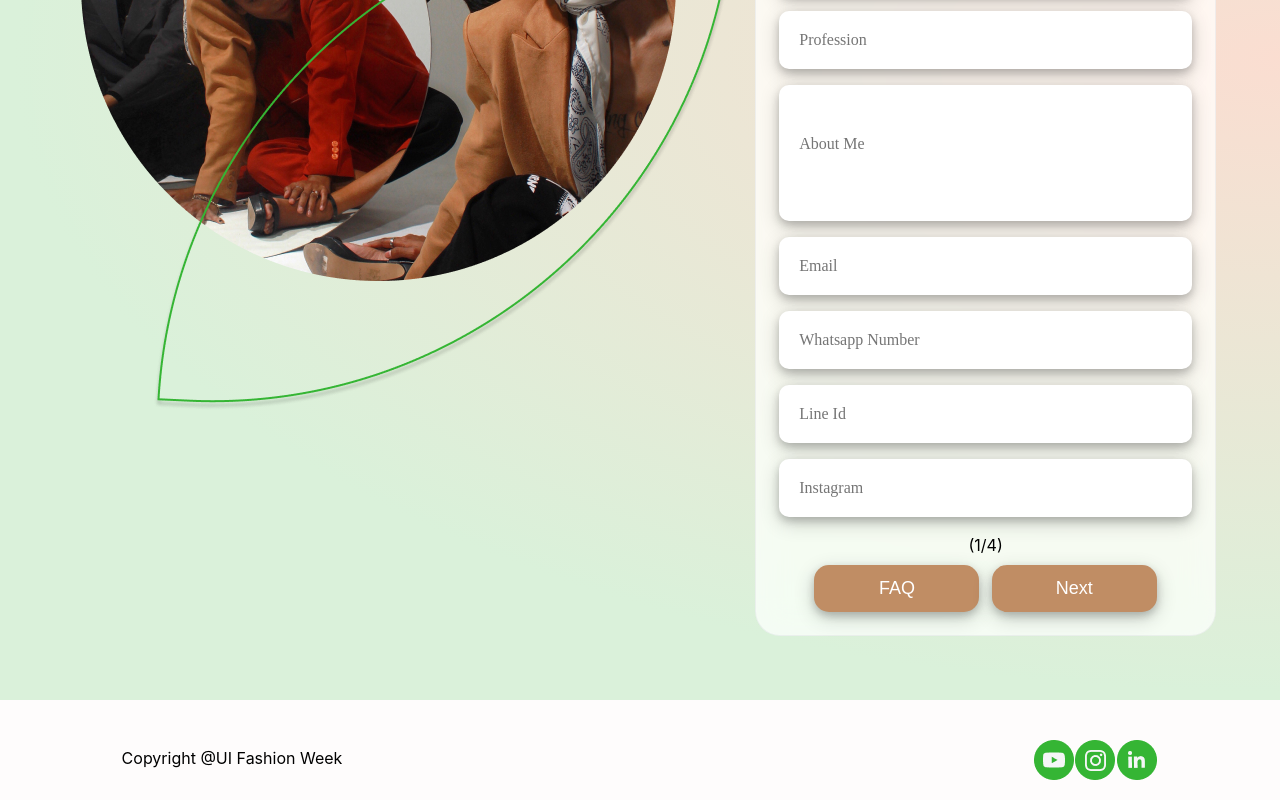
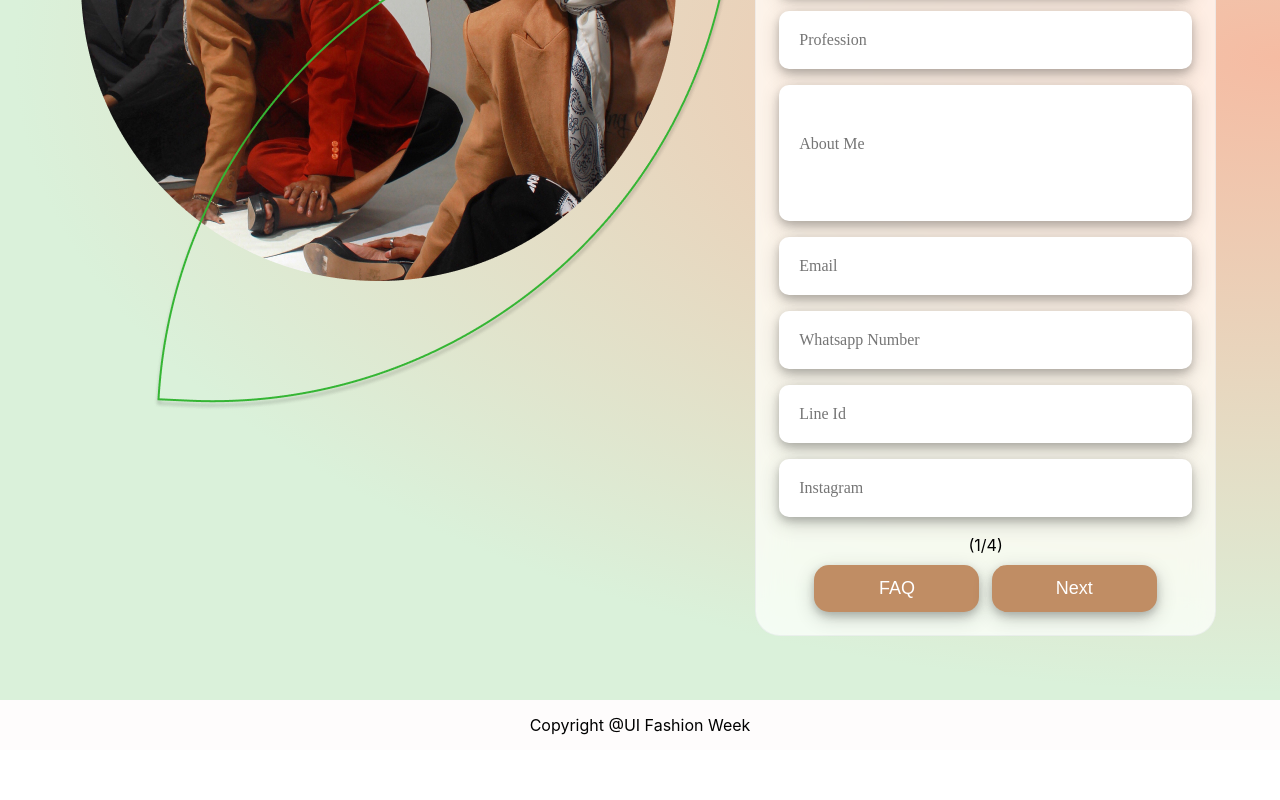
Before and after one commit to idahdam/uifashionweek, a React (Create React App) app: page /register in a window 1280 px wide. Shown: the part 644-1444 px from the top of the page. After the commit the page ends 1394 px from the top, so only its background shows below. Built offline with nearby package versions, Linux system fonts and the light colour scheme; a web font is replaced by a local one.

Commit message:
home update

```diff
--- a/src/components/footer/footer.elements.js
+++ b/src/components/footer/footer.elements.js
@@ -3,9 +3,8 @@ import styled from "styled-components";
 export const Footer = styled.div`
   background: rgba(253, 251, 250, 0.6);
   backdrop-filter: blur(20px);
-  height: 100px;
+  height: 50px;
   display: flex;
-  padding: 0 5%;
   justify-content: center;
   align-items: center;
   font-size: 1.2 rem;
@@ -21,25 +20,23 @@ export const FooterContainer = styled.div`
   max-width: 1366px;
   padding-left:5%;
   padding-right:5%;
-  flex-direction: row;
-  flex-wrap: wrap;
-  margin-top: 2%;
   @media (max-width:960px) {
     width: 100%;
-    flex-direction: column;
   }
 `;
 export const FooterLeft = styled.div`
   float: left;
-  width: 40%;
+  width: 100%;
+  text-align:center;
   flex-wrap: wrap;
   flex-direction: row;
   @media (max-width:960px) {
-    margin-bottom:5%;
     top:0;
     width: 100%;
+    overflow-x: hidden;
   }
 `;
+
 export const FooterLogoContainer = styled.div`
   float: right;
   width: 10%;
@@ -47,6 +44,7 @@ export const FooterLogoContainer = styled.div`
   @media (max-width:960px) {
     width: 30%;
     margin-right:2%;
+    overflow-x: hidden;
   }
 `;
 
@@ -63,9 +61,9 @@ export const FooterLink = styled.a`
 export const FooterText = styled.div`
 font-family :"Metropolis"
 font-szie :16px;
-margin-top: 2%;
 @media (max-width:960px) {
   text-align:center;
+  font-size :14px;
 }
 `
 
--- a/src/components/footer/footer.js
+++ b/src/components/footer/footer.js
@@ -20,7 +20,7 @@ const footer = () => {
         <FooterLeft>
           <FooterText>Copyright @UI Fashion Week</FooterText>
         </FooterLeft>
-        <FooterLeft>
+        {/* <FooterLeft>
           <FooterLogoContainer>
             <FooterLink href="li">
               <FooterImgLogo src={Linkedin_logo} alt="uifw" />{" "}
@@ -36,7 +36,7 @@ const footer = () => {
               <FooterImgLogo src={Youtube_logo} alt="uifw" />
             </FooterLink>
           </FooterLogoContainer>
-        </FooterLeft>
+        </FooterLeft> */}
       </FooterContainer>
     </Footer>
   );
--- a/src/components/home/about/about.element.js
+++ b/src/components/home/about/about.element.js
@@ -18,6 +18,7 @@ export const AboutContainerBg = styled(Element)`
   flex-wrap: wrap;
   align: center;
   font-family: Metropolis regular;
+  overflow-x: hidden;
 `;
 
 export const AboutContainer = styled.div`
@@ -72,6 +73,7 @@ export const AboutSection = styled.div`
   margin-top: 2%;
   @media (max-width: 960px) {
     flex-direction: column;
+    overflow-x: hidden;
   }
 `;
 
@@ -86,6 +88,7 @@ export const AboutSectionPart = styled.div`
   flex-wrap: wrap;
   @media (max-width: 960px) {
     flex-direction: column;
+    overflow-x: hidden;
   }
 `;
 
@@ -100,6 +103,7 @@ export const AboutSectionPart2 = styled.div`
   flex-wrap: wrap;
   @media (max-width: 960px) {
     flex-direction: column-reverse;
+    overflow-x: hidden;
   }
 `;
 
--- a/src/components/home/about/about.js
+++ b/src/components/home/about/about.js
@@ -70,8 +70,8 @@ const about = () => {
                     <AboutSectionPartHalfText>
                       UI Fashion Week has a wide range of different people
                       participated in such as models, fashion companies,
-                      influencers, designers, etc. Becaming hot topic in fashion
-                      industry from year to year, UI Fashion Week has been
+                      influencers, designers, etc. Becoming the hot topic in
+                      fashion industry every year, UI Fashion Week has been
                       presenting several different themes that could bring a
                       huge impact and awareness related to fashion.
                     </AboutSectionPartHalfText>
--- a/src/components/home/blog/blog.element.js
+++ b/src/components/home/blog/blog.element.js
@@ -67,7 +67,7 @@ export const BlogCard = styled.div`
   width: 300px;
   height: 469px;
   margin: auto;
-  margin-left: 4%;
+  margin-left: 5%;
   margin-bottom: 5%;
   padding: 0.5%;
   float: left;
--- a/src/components/home/landingPage/landingPage.element.js
+++ b/src/components/home/landingPage/landingPage.element.js
@@ -15,7 +15,7 @@ export const LandingPageContainer = styled.div`
   -moz-background-size: cover;
   -o-background-size: cover;
   background-size: cover;
-  @media screen and (max-width: 800px) {
+  @media screen and (max-width: 960px) {
     padding-top: 5%;
     background-image: url(${bgimage_mob});
 
@@ -54,7 +54,6 @@ export const LandingPageContent = styled.div`
   color: white;
   @media screen and (max-width: 960px) {
     bottom:0;
-    margin-left:7%;
     margin-top:40%;
   }
 `;
@@ -65,6 +64,7 @@ export const LandingPageHeader = styled.div`
   text-align: left;
   @media screen and (max-width: 960px) {
     font-size: 40px;
+    margin-left:10%;
   }
 `;
 export const LandingPageImage = styled.img`
@@ -75,7 +75,7 @@ export const LandingPageImage = styled.img`
   margin-bottom: 10%;
   @media screen and (max-width: 960px) {
     width:30%;
-    margin-left: 40%;
+    margin-left: 55%;
     margin-top: -8%;
   }
 `;
@@ -116,6 +116,7 @@ export const LandingPageButton = styled.button`
     width: 151px;
     height: 33px;
     font-size: 14px;
+    margin-left:10%;
   }
 `;
 
--- a/src/components/register/register.element.js
+++ b/src/components/register/register.element.js
@@ -4,7 +4,7 @@ export const RegisterContainer = styled.div`
   background-color: #daf1da;
   background-image: radial-gradient(
     at 100% 50%,
-    hsl(18.14, 81%, 90%) 0,
+    hsl(18.14, 81%, 80%) 0,
     transparent 70%
   );
   text-align: center;
--- a/src/index.css
+++ b/src/index.css
@@ -56,6 +56,7 @@
 
 html {
   scroll-behavior: smooth;
+  overflow-x: hidden;
 }
 
 body {
@@ -65,6 +66,7 @@ body {
     "Droid Sans", "Helvetica Neue", sans-serif;
   -webkit-font-smoothing: antialiased;
   -moz-osx-font-smoothing: grayscale;
+  overflow-x: hidden;
 }
 
 code {
```
